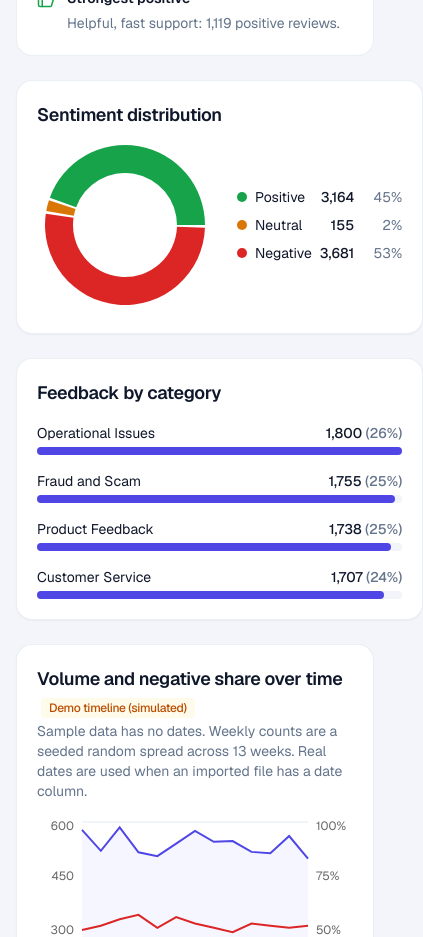
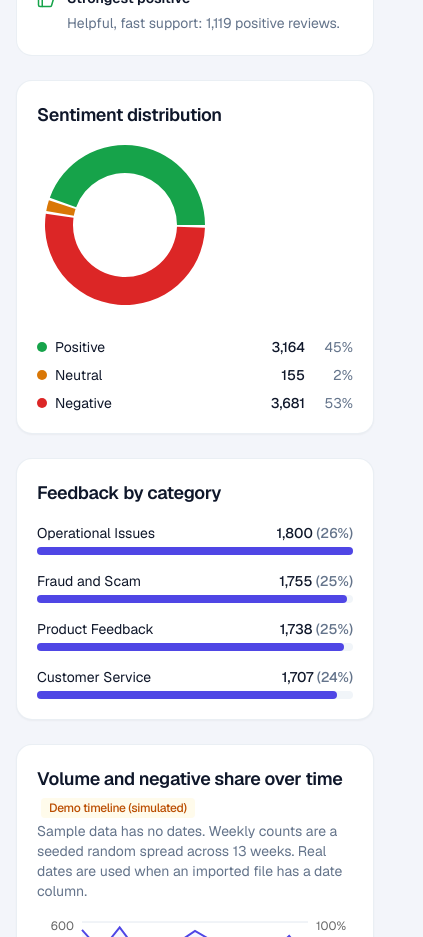
Before and after one commit to AbhishekKumarCode/insightflow, a Next.js app: page /overview in a window 390 px wide. Shown: the part 2300-3237 px from the top of the page, 423 px wide, since content can reach past the window. Built offline with nearby package versions, Linux system fonts and the light colour scheme.

Commit message:
Mobile fixes: donut card wraps on phones, Priorities list can shrink, popup tabs stay on one line
Co-Authored-By: Claude Sonnet 5.5 <noreply@anthropic.com>

```diff
--- a/src/app/overview/page.tsx
+++ b/src/app/overview/page.tsx
@@ -156,12 +156,12 @@ export default function Overview() {
           <div className="grid gap-6 lg:grid-cols-2">
             <Card>
               <h2 className="text-lg font-semibold">Sentiment distribution</h2>
-              <div className="mt-2 flex items-center gap-6">
+              <div className="mt-2 flex flex-wrap items-center gap-6">
                 <div className="h-44 w-44 shrink-0">
                   <ResponsiveContainer><PieChart><Pie data={donut} dataKey="value" innerRadius={52} outerRadius={80} paddingAngle={2} stroke="none">
                     {donut.map((d) => <Cell key={d.name} fill={COLORS[d.name]} />)}</Pie><Tooltip formatter={(v) => fmt(Number(v))} /></PieChart></ResponsiveContainer>
                 </div>
-                <ul className="flex-1 space-y-2 text-sm">
+                <ul className="min-w-[12rem] flex-1 space-y-2 text-sm">
                   {donut.map((d) => (
                     <li key={d.name} className="flex items-center gap-2"><span className="size-2.5 rounded-full" style={{ background: COLORS[d.name] }} />
                       <span className="capitalize">{d.name}</span><span className="ml-auto font-medium">{fmt(d.value)}</span><span className="w-10 text-right text-muted">{pct(d.value, s.total)}%</span></li>
--- a/src/app/priorities/page.tsx
+++ b/src/app/priorities/page.tsx
@@ -26,7 +26,7 @@ export default function Priorities() {
       {ranked.length === 0 && <Card className="py-12 text-center text-muted">No negative feedback matches these filters.</Card>}
       {sel && (
         <div className="grid gap-6 lg:grid-cols-[360px_1fr]">
-          <ol className="space-y-2" aria-label="Ranked issues">
+          <ol className="min-w-0 space-y-2" aria-label="Ranked issues">
             {ranked.map((i, n) => (
               <li key={i.id}>
                 <button onClick={() => setPick(i.id)} aria-current={sel.id === i.id} className={`relative flex w-full items-center gap-3 rounded-2xl border p-3 text-left transition ${sel.id === i.id ? "border-indigo-300 bg-white shadow-sm" : "border-transparent hover:bg-white/70"}`}>
@@ -40,7 +40,7 @@ export default function Priorities() {
             ))}
           </ol>
 
-          <article key={sel.id} className="tab-pane space-y-7 self-start rounded-3xl border border-slate-200/70 bg-white p-6 shadow-[0_1px_2px_rgba(15,18,38,0.04)] md:p-8 lg:sticky lg:top-24">
+          <article key={sel.id} className="tab-pane min-w-0 space-y-7 self-start rounded-3xl border border-slate-200/70 bg-white p-6 shadow-[0_1px_2px_rgba(15,18,38,0.04)] md:p-8 lg:sticky lg:top-24">
             <header className="flex flex-wrap items-start justify-between gap-4">
               <div><Chip>{sel.category}</Chip><h2 className="mt-2 text-[28px] font-semibold leading-tight">{sel.name}</h2></div>
               <button disabled={isTracked} onClick={() => track(sel.id)} className={isTracked ? btn : btnPrimary}>
--- a/src/components/import-dialog.tsx
+++ b/src/components/import-dialog.tsx
@@ -119,8 +119,8 @@ export function ImportDialog() {
         <div className="flex gap-1 border-b border-line px-6 pt-3" role="tablist">
           {TABS.map(({ id, label, icon: Icon }) => (
             <button key={id} role="tab" aria-selected={tab === id} onClick={() => { setTab(id); reset(); }}
-              className={`flex items-center gap-2 border-b-2 px-3 pb-2.5 text-sm font-medium ${tab === id ? "border-brand text-brand" : "border-transparent text-muted hover:text-ink"}`}>
-              <Icon size={16} />{label}</button>
+              className={`flex items-center gap-2 whitespace-nowrap border-b-2 px-2.5 pb-2.5 text-sm font-medium sm:px-3 ${tab === id ? "border-brand text-brand" : "border-transparent text-muted hover:text-ink"}`}>
+              <Icon size={16} className="hidden sm:block" />{label}</button>
           ))}
         </div>
 
```
